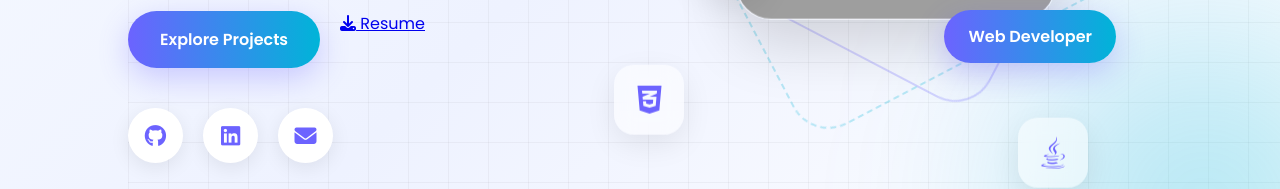
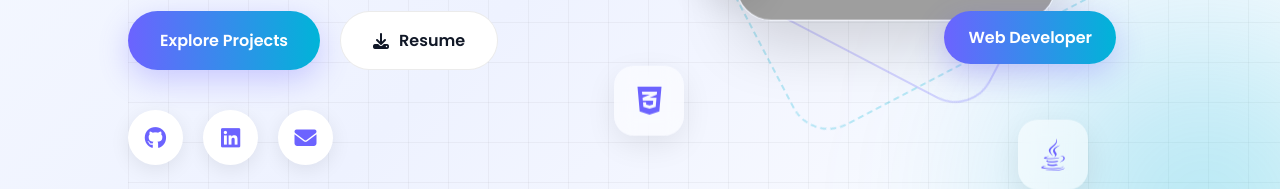
Before and after one commit to Shivanandhinik/Portfolio, a plain HTML site: page index.html in a window 1280 px wide. Shown: the part 538-727 px from the top of the page. Drawn offline with Linux system fonts and the light colour scheme; grey boxes are pictures that could not be loaded.

Commit message:
Update index.html

```diff
--- a/index.html
+++ b/index.html
@@ -95,8 +95,8 @@
                 Explore Projects
             </a>
 
-            <a href="resume/Shivanandhini.pdf" target="_blank
-               class="premium-btn secondary-premium-btn"
+            <a href="resume/Shivanandhini.pdf"
+               class="premium-btn secondary-premium-btn target="_blank"
                download>
 
                <i class="fa-solid fa-download"></i>
```
